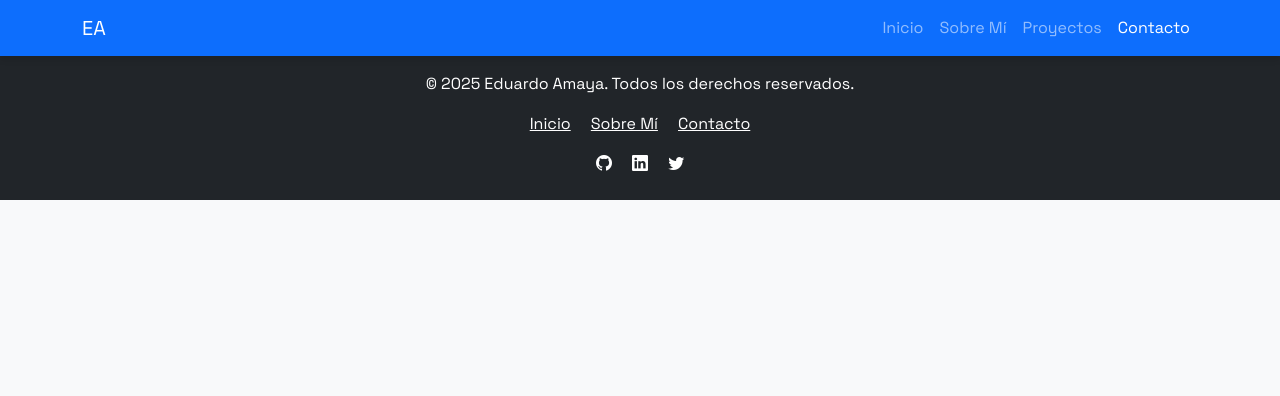
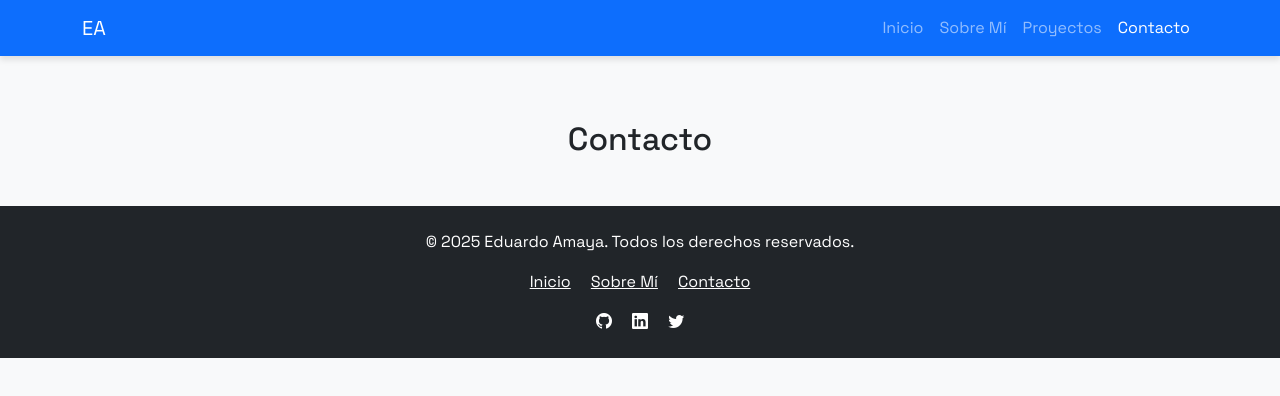
Before and after one commit to ea0627/portafolio_ea, a plain HTML site: page contacto.html in a window 1280 px wide. Drawn offline with nearby package versions, Linux system fonts and the light colour scheme; a web font is replaced by a local one.

Commit message:
se crea seccion contacto que contendra el formulario

```diff
--- a/contacto.html
+++ b/contacto.html
@@ -39,7 +39,11 @@
         </nav>
     </header>
 
+    Inicio de Formulario
+    <section id="contacto" class="container mt-5 pt-5" data-aos="fade-up">
+        <h2 class="text-center mb-4">Contacto</h2>
 
+    </section>
 
 
     <footer class="bg-dark text-white text-center py-4 mt-5" data-aos="fade-up">
```
